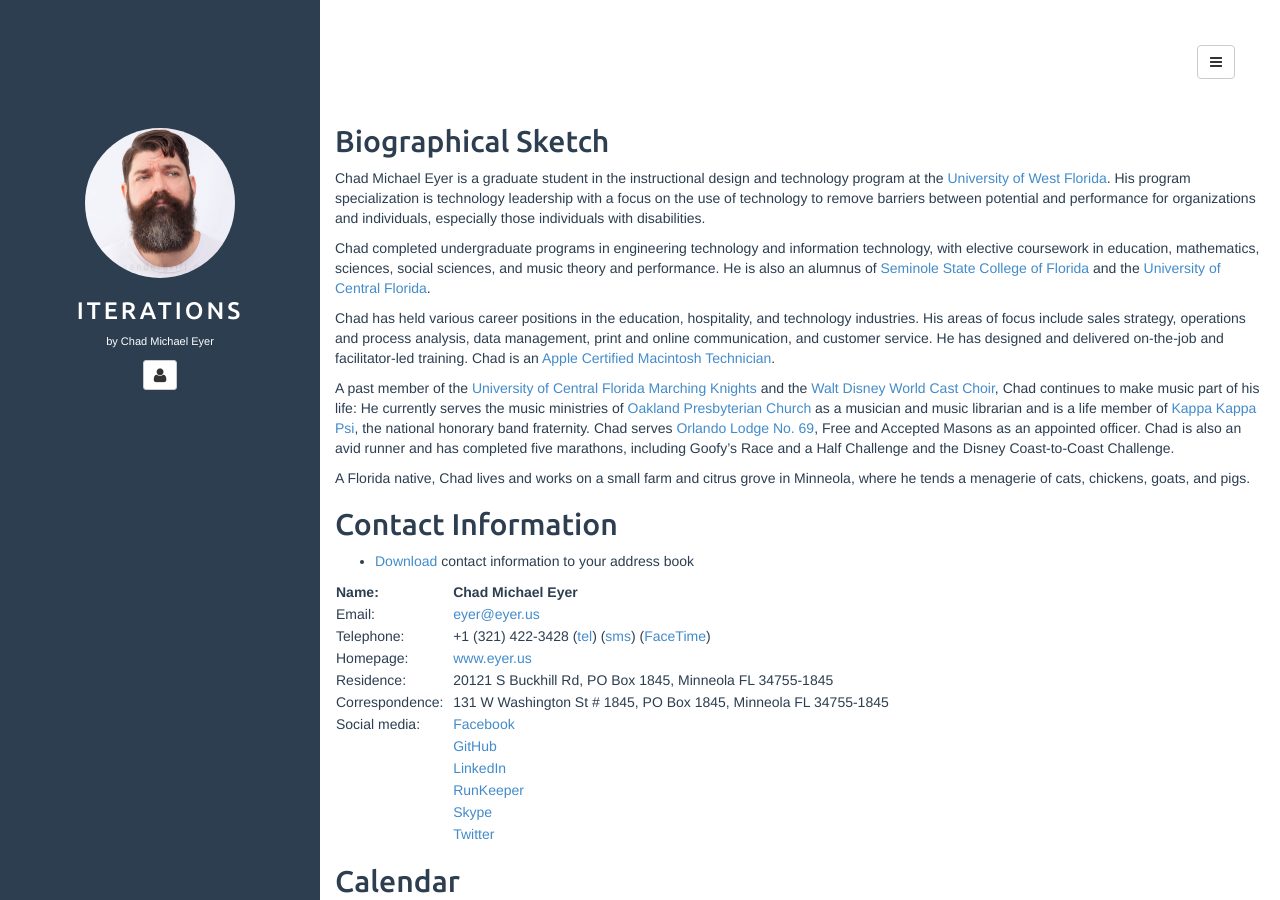
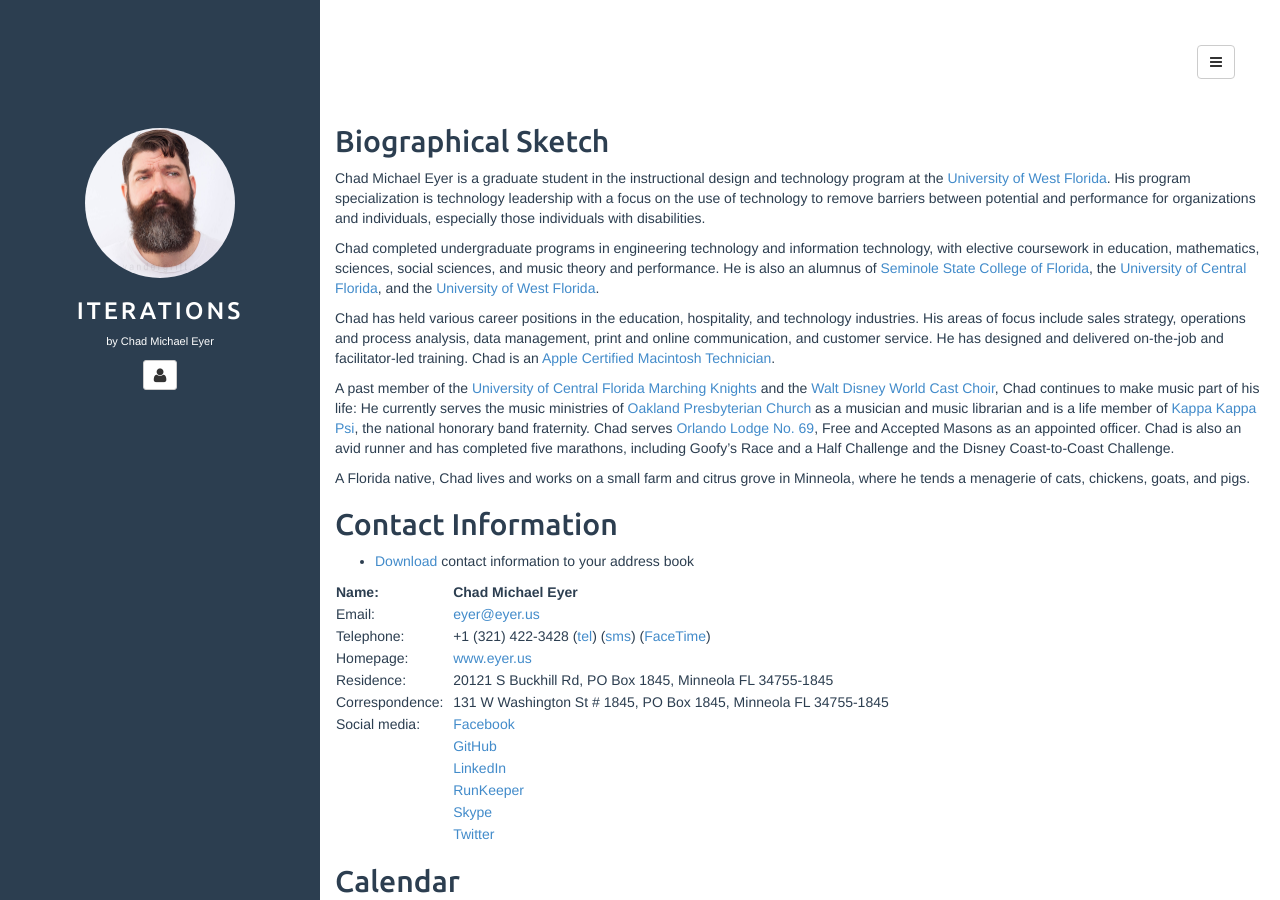
Before and after one commit to chadmichaeleyer/chadmichaeleyer.github.io, a Jekyll site: the page built from about.md, in a window 1280 px wide and 900 px high, scrolled down 5153 px. Built offline with Jekyll 4.4.1, drawn with Linux system fonts in a browser that asks for light colours.

Commit message:
updated bio

```diff
--- a/about.md
+++ b/about.md
@@ -158,7 +158,7 @@ Biographical Sketch
 
 Chad Michael Eyer is a graduate student in the instructional design and technology program at the [University of West Florida]. His program specialization is technology leadership with a focus on the use of technology to remove barriers between potential and performance for organizations and individuals, especially those individuals with disabilities.
 
-Chad completed undergraduate programs in engineering technology and information technology, with elective coursework in education, mathematics, sciences, social sciences, and music theory and performance. He is also an alumnus of [Seminole State College of Florida] and the [University of Central Florida].
+Chad completed undergraduate programs in engineering technology and information technology, with elective coursework in education, mathematics, sciences, social sciences, and music theory and performance. He is also an alumnus of [Seminole State College of Florida], the [University of Central Florida], and the [University of West Florida].
 
 Chad has held various career positions in the education, hospitality, and technology industries. His areas of focus include sales strategy, operations and process analysis, data management, print and online communication, and customer service. He has designed and delivered on-the-job and facilitator-led training. Chad is an [Apple Certified Macintosh Technician].
 
```
